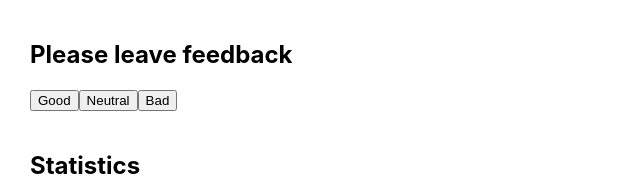
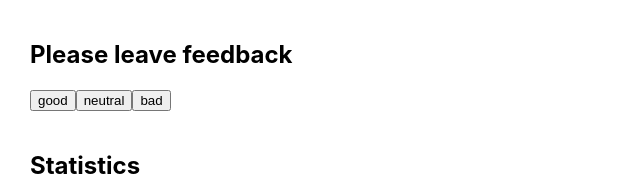
Before and after one commit to sps-paska-it/goit-react-hw-04-feedback, a React (Create React App) app: page / in a window 1280 px wide. Shown: the top 179 px of the page, without its empty margins (0-640 px from the left). Built offline with nearby package versions, Linux system fonts and the light colour scheme.

Commit message:
correct render btn

```diff
--- a/src/components/App/App.jsx
+++ b/src/components/App/App.jsx
@@ -10,14 +10,9 @@ export class App extends Component {
         bad: 0,
     };
 
-    onGood = () => {
-        this.setState(state => ({ good: this.state.good + 1 }));
-    };
-    onNeutral = () => {
-        this.setState(state => ({ neutral: this.state.neutral + 1 }));
-    };
-    onBad = () => {
-        this.setState(state => ({ bad: this.state.bad + 1 }));
+    onLeaveFeedback = e => {
+        const option = e.target.textContent;
+        this.setState(state => ({ [option]: this.state[option] + 1 }));
     };
 
     render() {
@@ -25,9 +20,8 @@ export class App extends Component {
             <React.Fragment>
                 <Section title="Please leave feedback">
                     <Feedback
-                        onBtnGood={this.onGood}
-                        onBtnNeutral={this.onNeutral}
-                        onBtnBad={this.onBad}
+                        options={Object.keys(this.state)}
+                        onLeaveFeedback={this.onLeaveFeedback}
                     ></Feedback>
                 </Section>
                 <Section title="Statistics">
--- a/src/components/Feedback/Feedback.js
+++ b/src/components/Feedback/Feedback.js
@@ -1,11 +1,9 @@
-export const Feedback = ({onBtnGood, onBtnNeutral, onBtnBad}) => {
-    return (
-        <div>
-            <div className="box-btn">
-                <button type="button" className="btn" onClick={onBtnGood}>Good</button>
-                <button type="button" className="btn" onClick={onBtnNeutral}>Neutral</button>
-                <button type="button" className="btn" onClick={onBtnBad}>Bad</button>
-            </div>
-        </div>
-    );
+export const Feedback = ({ options, onLeaveFeedback }) => {
+    return options.map(nameBtn => {
+        return (
+            <button type="button" className="btn" onClick={onLeaveFeedback}>
+                {nameBtn}
+            </button>
+        );
+    });
 };
```
